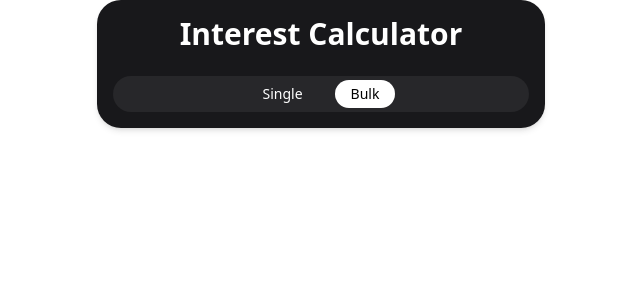
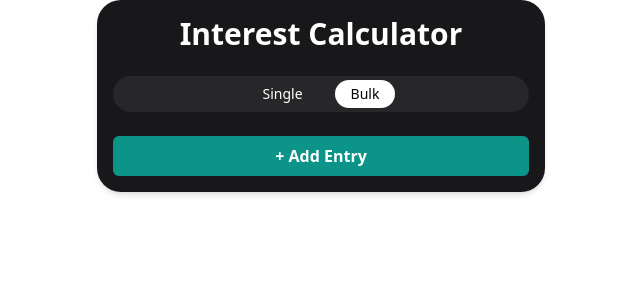
Before and after one commit to VamsikrishnaA/Interest_calculator, a React (Vite) app: page / in a window 1280 px wide. Both pictures are taken after a click on the button "Bulk". Shown: the top 300 px of the page, without its empty margins (319-959 px from the left). Built offline with nearby package versions, Linux system fonts and the light colour scheme; the HTML template or start-up script is replaced by a standard one.

Commit message:
Update InterestCalculator.jsx

```diff
--- a/src/components/InterestCalculator.jsx
+++ b/src/components/InterestCalculator.jsx
@@ -2,6 +2,7 @@ import React, { useState } from 'react';
 import { differenceInDays } from 'date-fns';
 import { CalendarDays, Calculator, Percent, CalendarPlus } from 'lucide-react';
 import { motion } from 'framer-motion';
+import BulkEntryCard from './components/BulkEntryCard';
 
 const InterestCalculator = () => {
   const [viewMode, setViewMode] = useState('single');
@@ -207,6 +208,48 @@ const InterestCalculator = () => {
           )}
         </motion.div>
       )}
+
+      {/* Bulk Mode */}
+      {viewMode === 'bulk' && (
+        <motion.div className="space-y-4" initial={{ opacity: 0 }} animate={{ opacity: 1 }}>
+          <button
+            onClick={() =>
+              setResult((prev) => [
+                ...(Array.isArray(prev) ? prev : []),
+                {
+                  id: Date.now(),
+                  principal: '',
+                  startDate: '',
+                  endDate: '',
+                  rate: '',
+                  rateType,
+                  interestType,
+                },
+              ])
+            }
+            className="w-full bg-teal-600 hover:bg-teal-700 text-white py-2 rounded-md font-semibold"
+          >
+            + Add Entry
+          </button>
+
+          {(Array.isArray(result) ? result : []).map((entry, index) => (
+            <BulkEntryCard
+              key={entry.id}
+              entry={entry}
+              index={index}
+              onUpdate={(i, updatedEntry) => {
+                const updated = [...result];
+                updated[i] = { ...updated[i], ...updatedEntry };
+                setResult(updated);
+              }}
+              onDelete={() => {
+                const updated = result.filter((_, i) => i !== index);
+                setResult(updated);
+              }}
+            />
+          ))}
+        </motion.div>
+      )}
     </motion.div>
   );
 };
```
